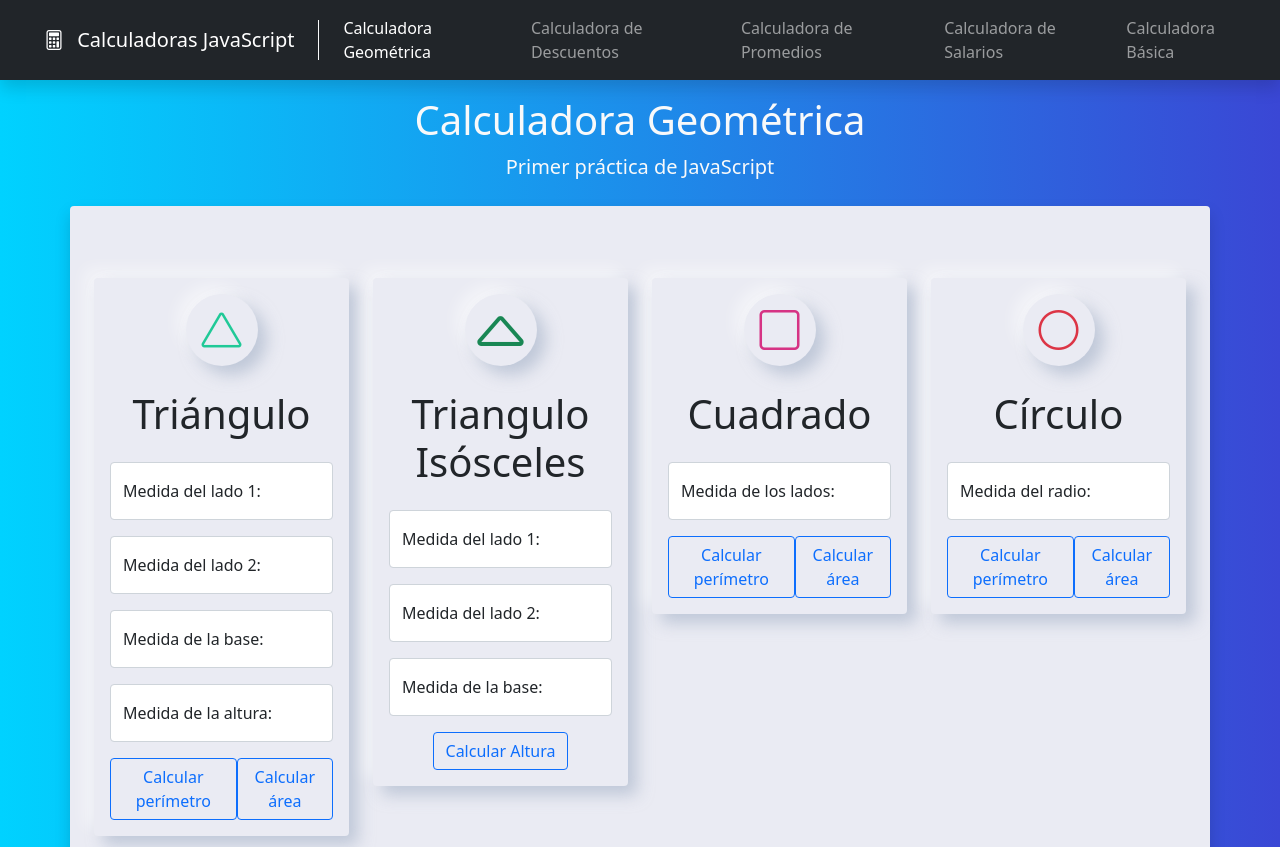
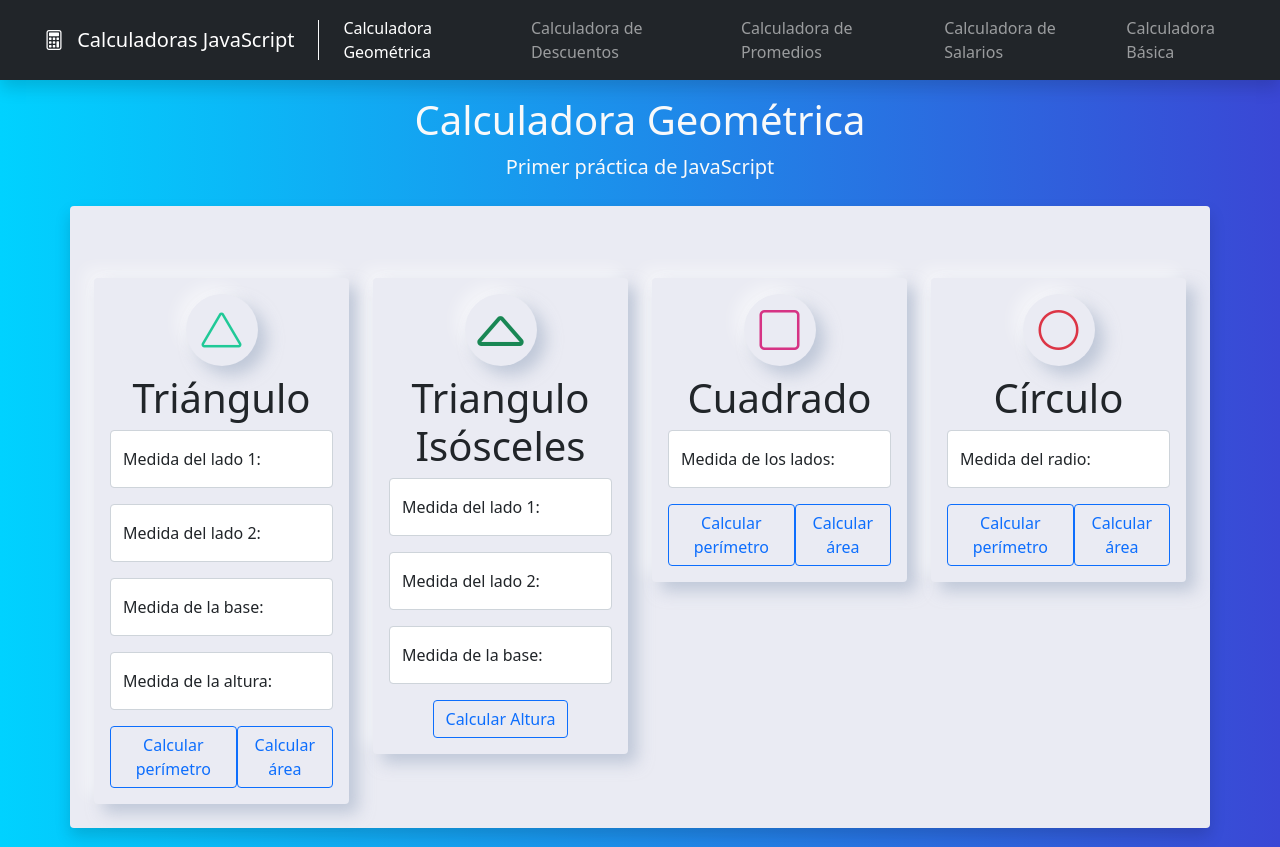
Before and after one commit to AdalZanabria/Calculadoras-Javascript, a plain HTML site: page index.html in a window 1280 px wide. Shown: the top 847 px of the page. Drawn offline with nearby package versions, Linux system fonts and the light colour scheme.

Commit message:
Quité unos estilos de styles.css y los puse como clases bootstrap dentro del html.

```diff
--- a/index.html
+++ b/index.html
@@ -113,13 +113,13 @@
                 <section class="row px-auto" id="calculadoraGeometrica">
                     <!--Triángulo-->
                     <div class="col-sm-12 col-md-6 col-lg-3 mt-5">
-                        <div class="card neumorphism">
+                        <div class="card neumorphism border-0">
                             <div class="card-body">
                                 <div class="icon-container mx-auto">
                                     <i class="bi bi-triangle display-6"></i>
                                 </div>
                                 <h2
-                                    class="card-title my-4 display-6 text-center"
+                                    class="card-title my-2 display-6 text-center"
                                 >
                                     Triángulo
                                 </h2>
@@ -214,13 +214,13 @@
                     </div>
                     <!--Triangulo Isósceles-->
                     <div class="col-sm-12 col-md-6 col-lg-3 mt-5">
-                        <div class="card neumorphism">
+                        <div class="card neumorphism border-0">
                             <div class="card-body">
                                 <div class="icon-container mx-auto">
                                     <i class="bi bi-caret-up display-3"></i>
                                 </div>
                                 <h2
-                                    class="card-title my-4 display-6 text-center"
+                                    class="card-title my-2 display-6 text-center"
                                 >
                                     Triangulo Isósceles
                                 </h2>
@@ -290,13 +290,13 @@
                     </div>
                     <!--Cuadrado-->
                     <div class="col-sm-12 col-md-6 col-lg-3 mt-5">
-                        <div class="card neumorphism">
+                        <div class="card neumorphism border-0">
                             <div class="card-body">
                                 <div class="icon-container mx-auto">
                                     <i class="bi bi-square display-6"></i>
                                 </div>
                                 <h2
-                                    class="card-title my-4 display-6 text-center"
+                                    class="card-title my-2 display-6 text-center"
                                 >
                                     Cuadrado
                                 </h2>
@@ -344,13 +344,13 @@
                     </div>
                     <!--Circulo-->
                     <div class="col-sm-12 col-md-6 col-lg-3 mt-5">
-                        <div class="card neumorphism">
+                        <div class="card neumorphism border-0">
                             <div class="card-body">
                                 <div class="icon-container mx-auto">
                                     <i class="bi bi-circle display-6"></i>
                                 </div>
                                 <h2
-                                    class="card-title my-4 display-6 text-center"
+                                    class="card-title my-2 display-6 text-center"
                                 >
                                     Círculo
                                 </h2>
@@ -719,7 +719,7 @@
             class="footer mt-auto d-flex flex-wrap justify-content-between align-items-center p-3 bg-dark"
         >
             <div class="col-md-4 d-flex align-items-center">
-                <p class="text-light">Adalberto Zanabria Castro, 2022.</p>
+                <p class="text-light m-0">Adalberto Zanabria Castro, 2022.</p>
             </div>
             <ul class="nav col-md-4 justify-content-end list-unstyled d-flex">
                 <li class="ms-3">
--- a/styles/style.css
+++ b/styles/style.css
@@ -24,14 +24,6 @@ main {
     box-shadow: 9px 9px 16px rgb(163 177 198 / 60%),
         -9px -9px 16px rgb(255 255 255 / 50%);
     background-color: var(--gray);
-}
-
-.card {
-    border: none;
-}
-
-.card-title {
-    margin-bottom: 0;
 }
 
 .icon-container {
@@ -61,7 +53,3 @@ main {
 .bi-circle {
     color: var(--bs-red);
 }
-
-footer p {
-    margin: 0;
-}
```
